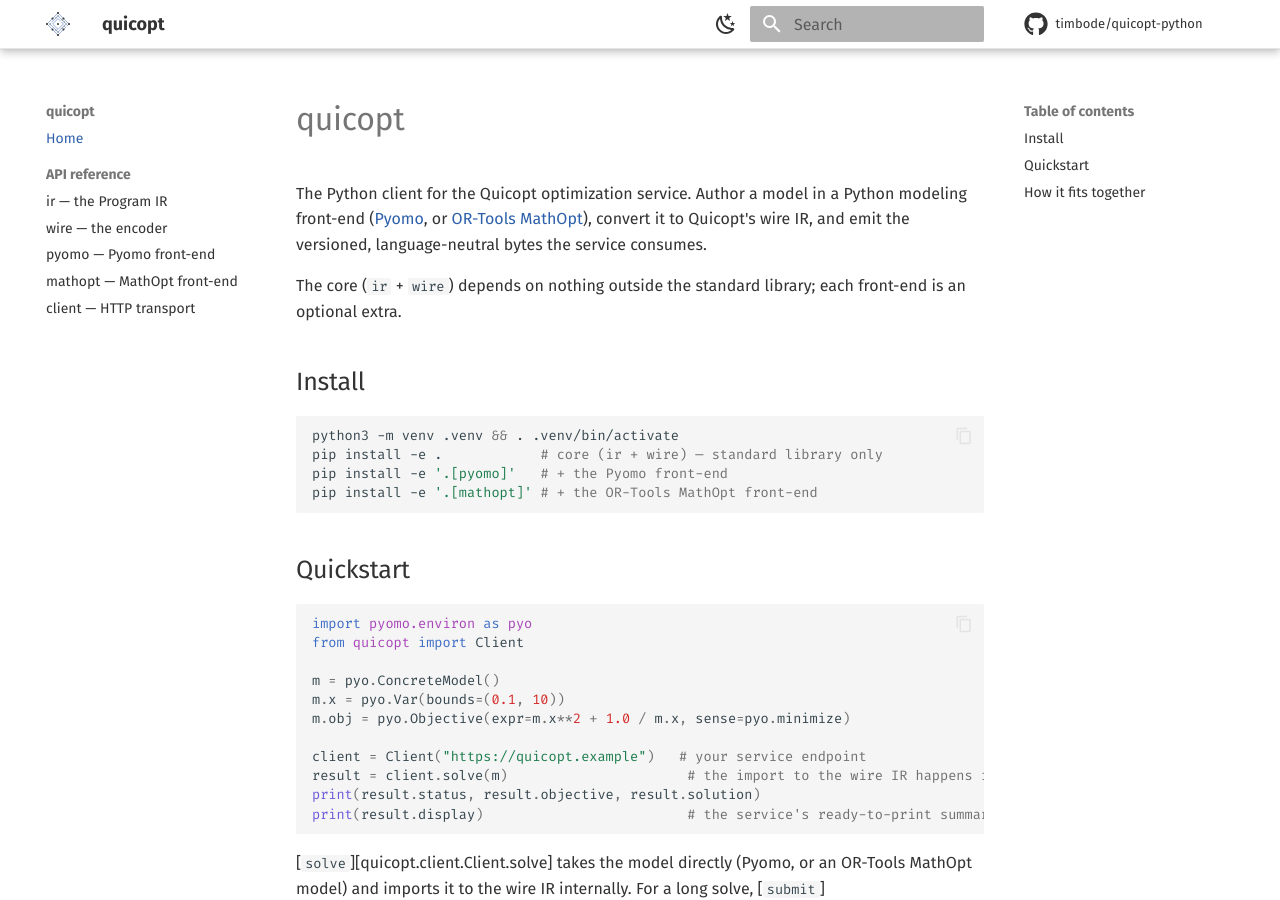
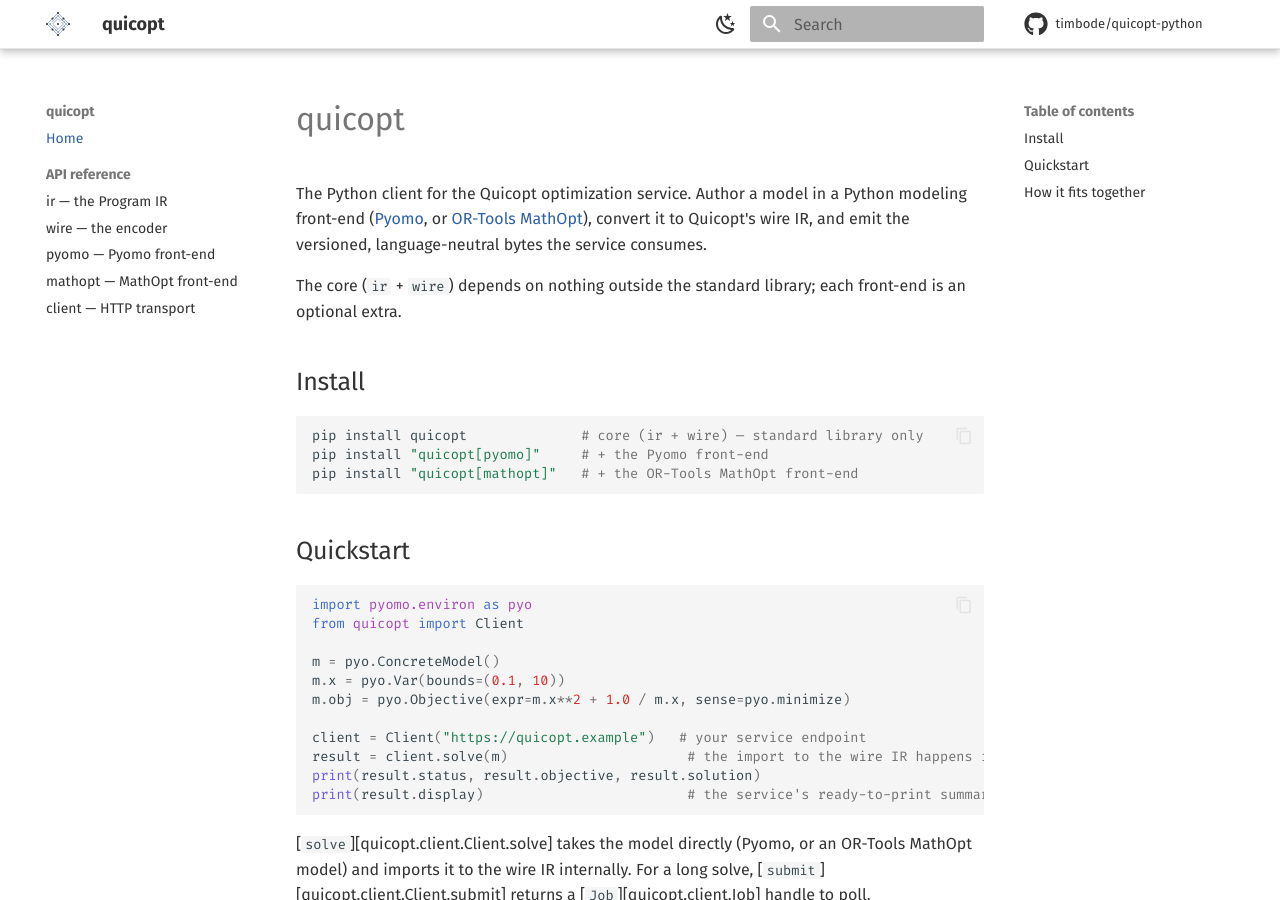
Before and after one commit to timbode/quicopt-python, an MkDocs documentation site: the page built from docs/index.md, in a window 1280 px wide and 900 px high. Built offline with MkDocs 1.6.1 and Material for MkDocs 9.7.7, drawn with Linux system fonts in a browser that asks for light colours; comment, search, counter and statistics services are not loaded.

Commit message:
Install from PyPI; bump to 0.1.0 for release

````diff
--- a/docs/index.md
+++ b/docs/index.md
@@ -12,10 +12,9 @@
 ## Install
 
 ```sh
-python3 -m venv .venv && . .venv/bin/activate
-pip install -e .            # core (ir + wire) — standard library only
-pip install -e '.[pyomo]'   # + the Pyomo front-end
-pip install -e '.[mathopt]' # + the OR-Tools MathOpt front-end
+pip install quicopt              # core (ir + wire) — standard library only
+pip install "quicopt[pyomo]"     # + the Pyomo front-end
+pip install "quicopt[mathopt]"   # + the OR-Tools MathOpt front-end
 ```
 
 ## Quickstart
--- a/pyproject.toml
+++ b/pyproject.toml
@@ -4,7 +4,7 @@
 
 [project]
 name = "quicopt"
-version = "0.0.1"
+version = "0.1.0"
 description = "Python client for the Quicopt service — author models, emit the Quicopt wire IR."
 readme = "README.md"
 requires-python = ">=3.9"
````
Also changed, not shown: README.md (+8 -4 lines).
